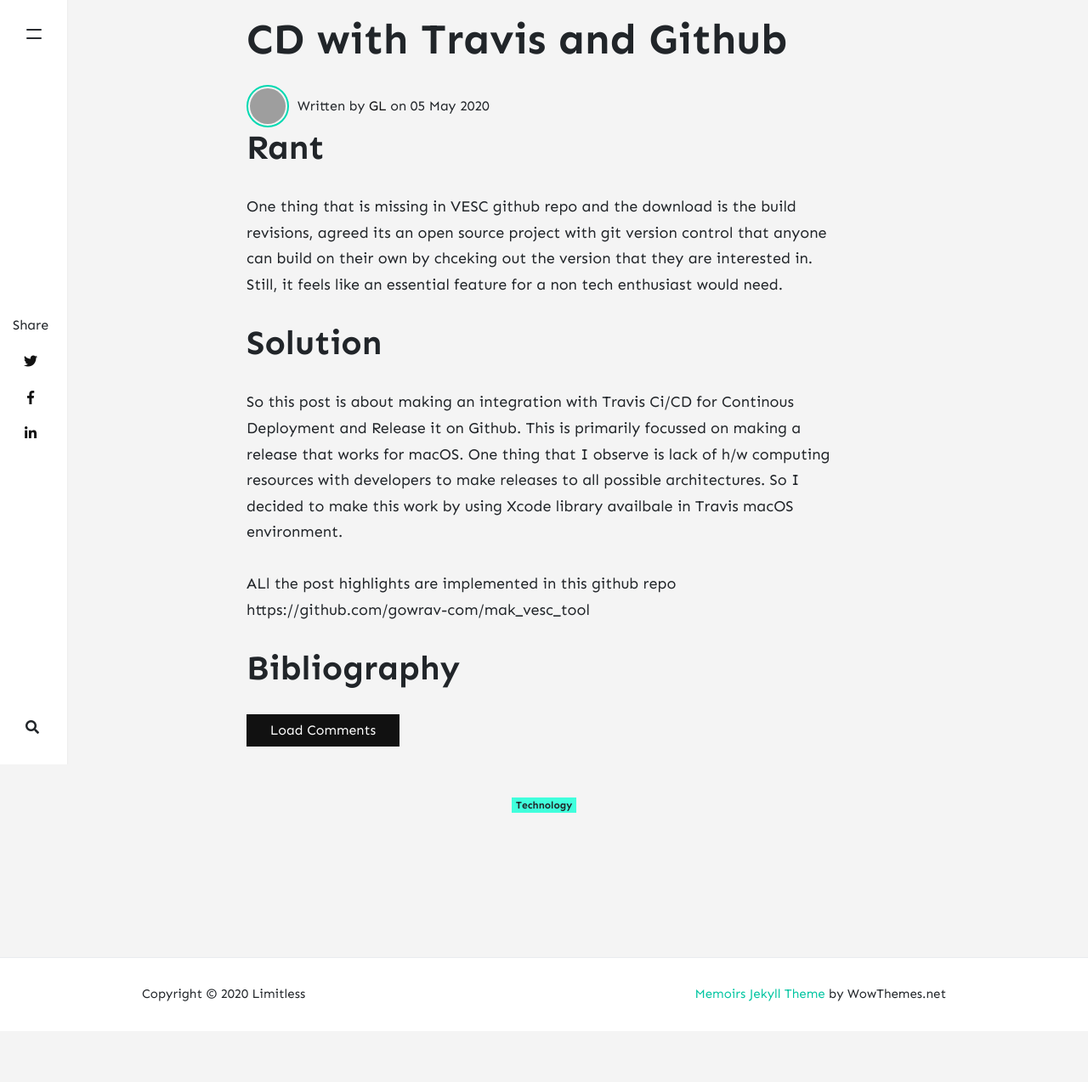
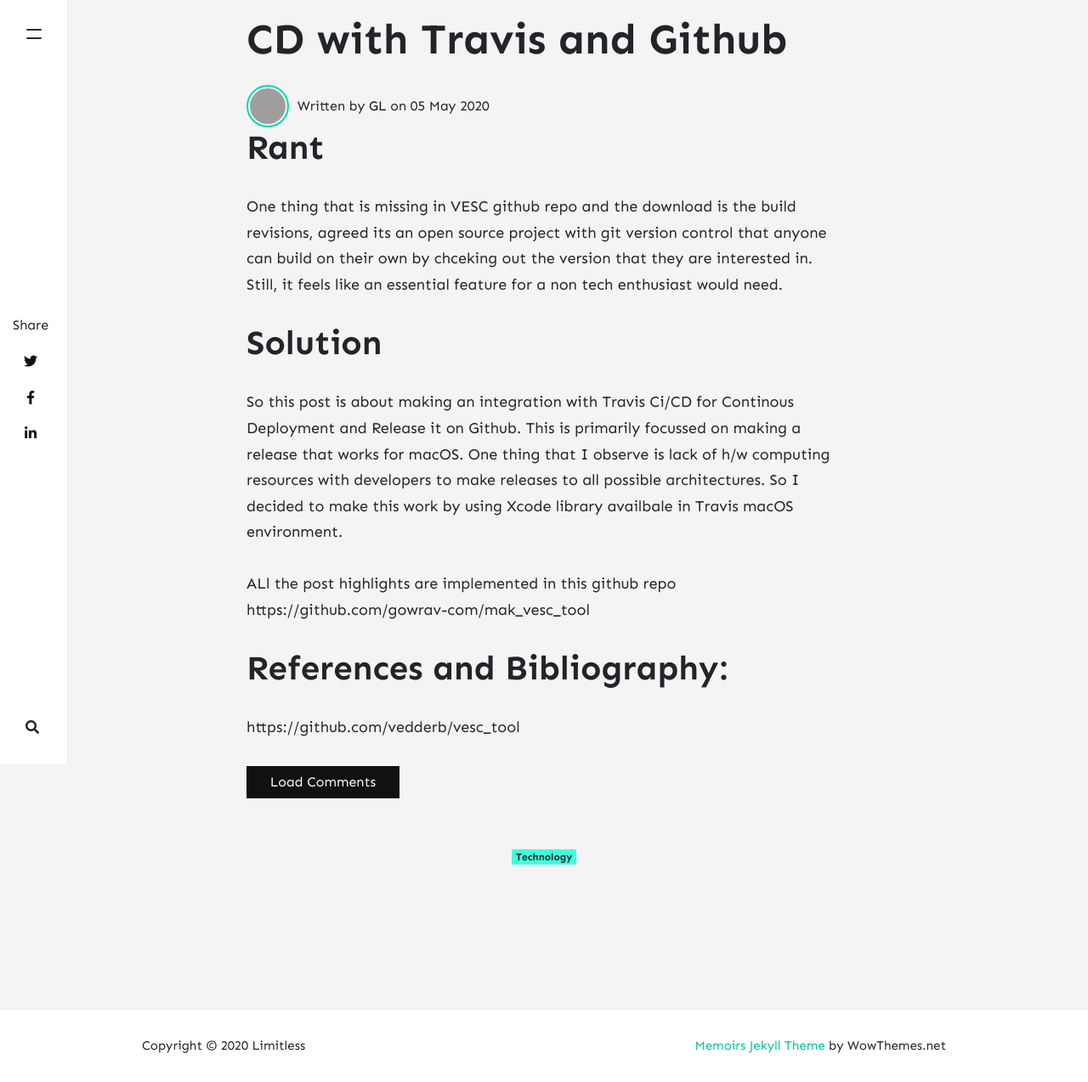
Before and after one commit to gowrav/gowrav.github.io, a Jekyll site: the page built from _posts/2020-05-05-cd-with-travis.md, in a window 1280 px wide. Shown: the whole page at 85% size. Built offline with Jekyll 4.4.1, drawn with Linux system fonts in a browser that asks for light colours; nearby versions of some CDN libraries; comment, search, counter and statistics services are not loaded; before the commit the page ends 1214 px from its top, so only the background shows below that; grey boxes are pictures that could not be loaded.

Commit message:
Update 2020-05-05-cd-with-travis.md

```diff
--- a/_posts/2020-05-05-cd-with-travis.md
+++ b/_posts/2020-05-05-cd-with-travis.md
@@ -21,4 +21,5 @@ https://github.com/gowrav-com/mak_vesc_tool
 
 
 
-# Bibliography
+# References and Bibliography:
+https://github.com/vedderb/vesc_tool
```
